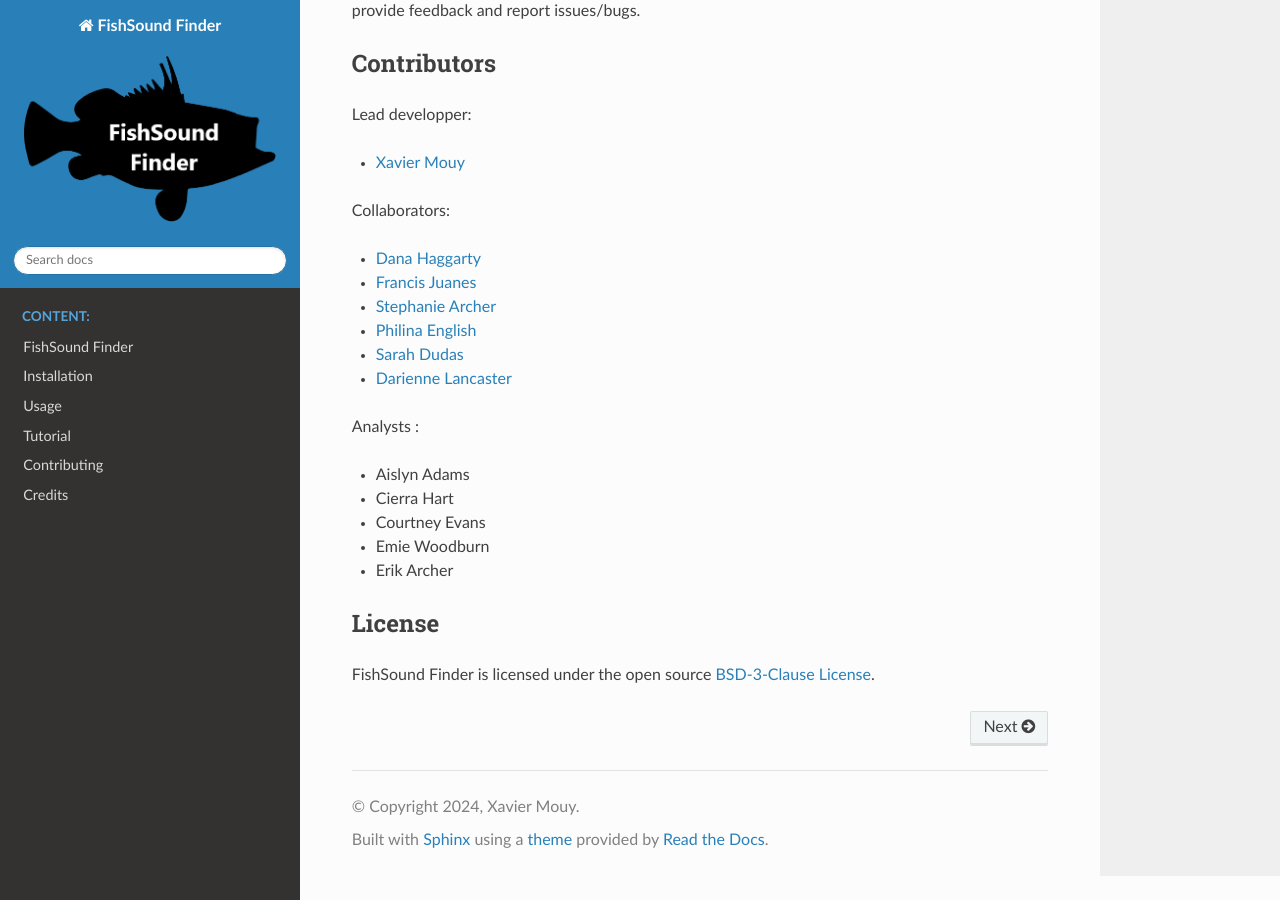
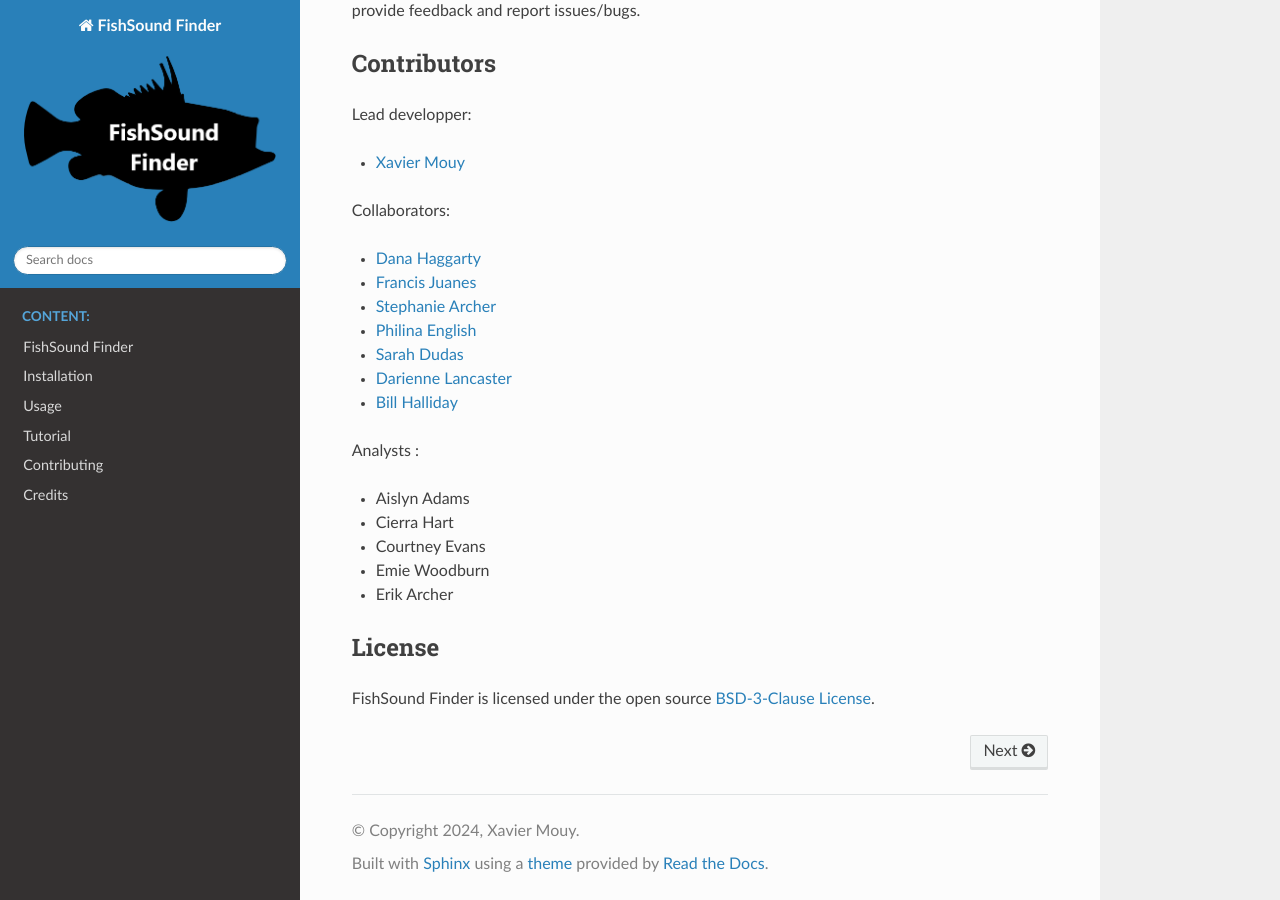
Before and after one commit to xaviermouy/FishSound_Finder, a Sphinx documentation site: the page built from docs/source/index.rst, in a window 1280 px wide and 900 px high, scrolled down 1545 px. Built offline with Sphinx 7.4.7 and the Read the Docs theme 2.0.0, drawn with Linux system fonts in a browser that asks for light colours.

Commit message:
updates doc

```diff
--- a/README.rst
+++ b/README.rst
@@ -46,6 +46,8 @@
 
 * `Darienne Lancaster <https://www.researchgate.net/scientific-contributions/Darienne-Lancaster-2163078290>`__
 
+* `Bill Halliday <http://wdhalliday.weebly.com/>`__
+
 
 Analysts :
 
--- a/docs/source/index.rst
+++ b/docs/source/index.rst
@@ -52,6 +52,8 @@
 
 * `Darienne Lancaster <https://www.researchgate.net/scientific-contributions/Darienne-Lancaster-2163078290>`__
 
+* `Bill Halliday <http://wdhalliday.weebly.com/>`__
+
 
 Analysts :
 
--- a/docs/source/introduction.rst
+++ b/docs/source/introduction.rst
@@ -59,5 +59,5 @@
 Contributors
 ------------
 
-Xavier Mouy leads this project in collaboration with Dana Haggarty (DFO), Francis Juanes (UVic), Stephanie Archer (LUMCON), Philina English (DFO), Sarah Dudas (DFO) and Darienne Lancaster (UVIC).
+Xavier Mouy leads this project in collaboration with Dana Haggarty (DFO), Francis Juanes (UVic), Stephanie Archer (LUMCON), Philina English (DFO), Sarah Dudas (DFO), Bill Halliday (WCS), and Darienne Lancaster (UVIC).
 Aislyn Adams, Cierra Hart, Courtney Evans, Emie Woodburn, and Erik Archer also provided manually annotated fish sounds.
```
